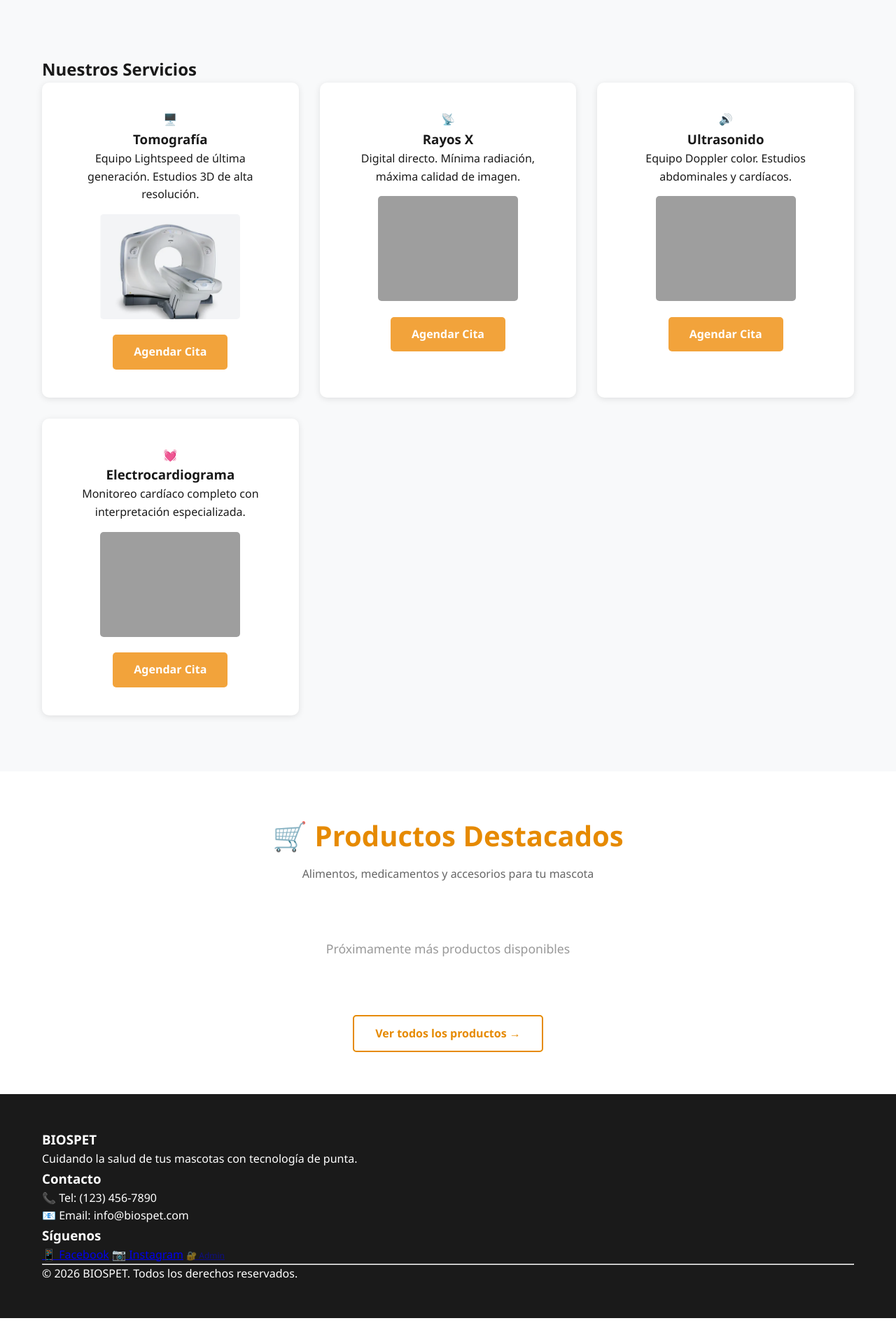
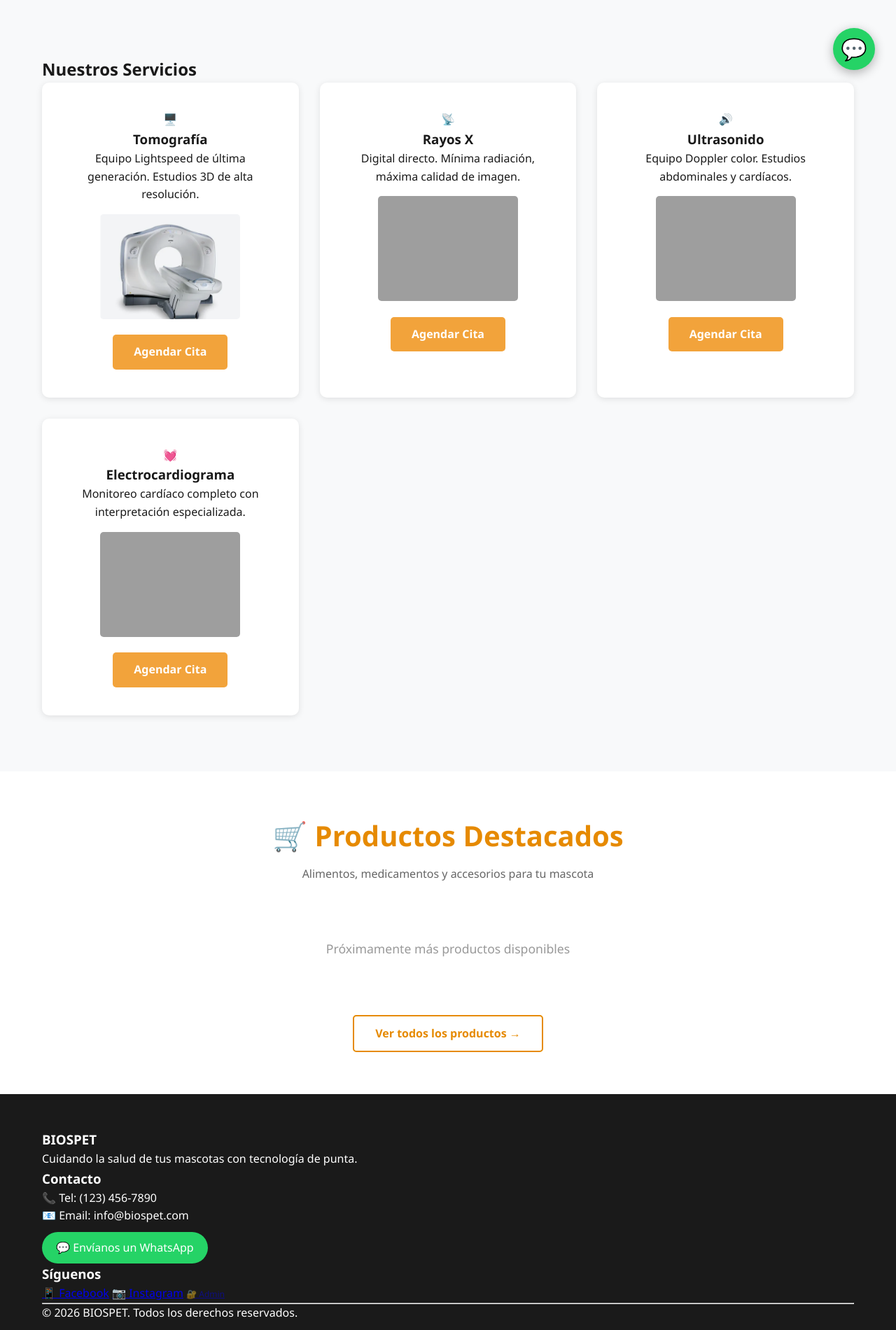
Before and after one commit to bioscan428-ui/BIOSPET, a PHP site: page / in a window 1280 px wide. Shown: the part 670-2570 px from the top of the page at 70% size. Run offline with PHP 8.4, Linux system fonts and the light colour scheme; data that the repository does not hold is empty; grey boxes are pictures that could not be loaded.

Commit message:
Add files via upload

```diff
--- a/index.php
+++ b/index.php
@@ -12,6 +12,88 @@ ini_set('display_errors', 1);
     <link rel="stylesheet" href="assets/css/estilo.css">
     <script src="assets/js/modal.js" defer></script>
     <script src="assets/js/slider.js" defer></script>
+    <style>
+        /* ===== BOTÓN FLOTANTE DE WHATSAPP ===== */
+        .whatsapp-float {
+            position: fixed;
+            bottom: 30px;
+            right: 30px;
+            background-color: #25d366;
+            color: white;
+            border-radius: 50%;
+            width: 60px;
+            height: 60px;
+            display: flex;
+            align-items: center;
+            justify-content: center;
+            font-size: 30px;
+            box-shadow: 0 4px 15px rgba(0,0,0,0.3);
+            z-index: 1000;
+            transition: all 0.3s ease;
+            text-decoration: none;
+        }
+
+        .whatsapp-float:hover {
+            transform: scale(1.1);
+            background-color: #20b359;
+            box-shadow: 0 6px 20px rgba(0,0,0,0.4);
+        }
+
+        /* Tooltip del botón */
+        .whatsapp-float::before {
+            content: "¡Contáctanos por WhatsApp!";
+            position: absolute;
+            right: 70px;
+            background: #333;
+            color: white;
+            padding: 5px 10px;
+            border-radius: 5px;
+            font-size: 12px;
+            white-space: nowrap;
+            opacity: 0;
+            visibility: hidden;
+            transition: all 0.3s ease;
+        }
+
+        .whatsapp-float:hover::before {
+            opacity: 1;
+            visibility: visible;
+        }
+
+        /* Botón de WhatsApp en el footer */
+        .whatsapp-footer {
+            display: inline-flex;
+            align-items: center;
+            gap: 8px;
+            background-color: #25d366;
+            color: white;
+            padding: 10px 20px;
+            border-radius: 30px;
+            text-decoration: none;
+            margin-top: 10px;
+            transition: all 0.3s ease;
+        }
+
+        .whatsapp-footer:hover {
+            background-color: #20b359;
+            transform: translateY(-2px);
+        }
+
+        /* Responsive */
+        @media (max-width: 768px) {
+            .whatsapp-float {
+                width: 50px;
+                height: 50px;
+                font-size: 25px;
+                bottom: 20px;
+                right: 20px;
+            }
+
+            .whatsapp-float::before {
+                display: none;
+            }
+        }
+    </style>
 </head>
 <body>
     <header>
@@ -44,13 +126,8 @@ ini_set('display_errors', 1);
                     <!-- <a href="citas.php" class="btn">Agendar Cita</a> -->
                 </div>
             </div>
-
-            <!-- Botones de navegación -->
-            <!-- <a class="prev" onclick="cambiarSlide(-1)">❮</a>
-            <a class="next" onclick="cambiarSlide(1)">❯</a> -->
         </div>
 
-        <!-- Indicadores de posición (puntos) -->
         <div class="dots-container">
             <span class="dot" onclick="slideActual(1)"></span>
             <span class="dot" onclick="slideActual(2)"></span>
@@ -139,7 +216,6 @@ ini_set('display_errors', 1);
 
                 if ($result_productos->num_rows > 0) {
                     while($producto = $result_productos->fetch_assoc()) {
-                        // Si no hay imagen, usar placeholder
                         $imagen = !empty($producto['imagen']) ? $producto['imagen'] : 'assets/images/productos/placeholder.jpg';
                         $stock_texto = $producto['stock_actual'] < 10 ? '¡Últimas unidades!' : 'En stock';
                         $stock_clase = $producto['stock_actual'] < 10 ? 'stock-bajo' : 'stock-normal';
@@ -169,7 +245,7 @@ ini_set('display_errors', 1);
         </div>
     </section>
 
-    <footer class="main-footer">
+    <footer class="main-footer" id="contacto">
         <div class="container">
             <div class="footer-grid">
                 <div>
@@ -180,6 +256,11 @@ ini_set('display_errors', 1);
                     <h3 class="footer-title">Contacto</h3>
                     <p>📞 Tel: (123) 456-7890</p>
                     <p>📧 Email: info@biospet.com</p>
+                    <!-- Botón de WhatsApp en el footer -->
+                    <a href="https://wa.me/521234567890?text=Hola%2C%20me%20gustar%C3%ADa%20agendar%20una%20cita%20para%20mi%20mascota."
+                       class="whatsapp-footer" target="_blank">
+                        💬 Envíanos un WhatsApp
+                    </a>
                 </div>
                 <div>
                     <h3 class="footer-title">Síguenos</h3>
@@ -192,5 +273,11 @@ ini_set('display_errors', 1);
             <p class="footer-copyright">© <?php echo date('Y'); ?> BIOSPET. Todos los derechos reservados.</p>
         </div>
     </footer>
+
+    <!-- BOTÓN FLOTANTE DE WHATSAPP -->
+    <a href="https://wa.me/521234567890?text=Hola%2C%20me%20gustar%C3%ADa%20agendar%20una%20cita%20para%20mi%20mascota."
+       class="whatsapp-float" target="_blank">
+        💬
+    </a>
 </body>
 </html>
```
